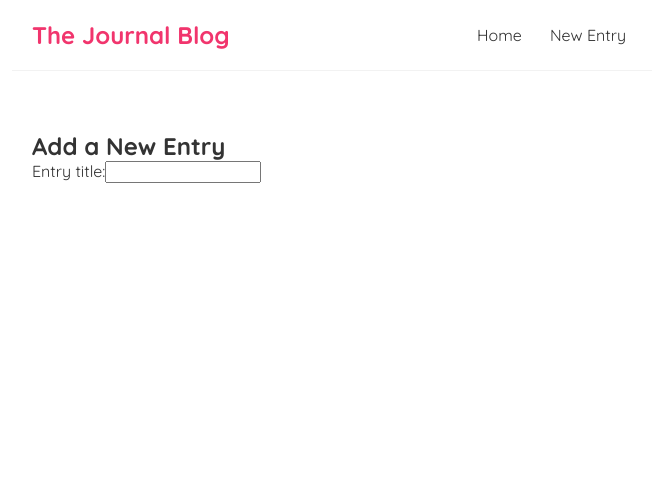
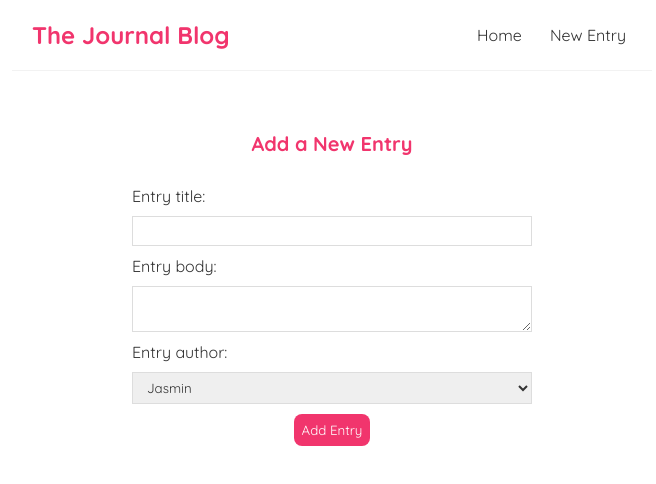
Before and after one commit to jsongcodes/journal-blog, a React (Create React App) app: page /create in a window 1280 px wide. Shown: the top 484 px of the page, without its empty margins (308-964 px from the left). Built offline with nearby package versions, Linux system fonts and the light colour scheme.

Commit message:
Added to the controlled form and made css edits

```diff
--- a/src/Create.js
+++ b/src/Create.js
@@ -5,6 +5,15 @@
       <form>
         <label>Entry title:</label>
         <input type="text" required />
+        <label>Entry body:</label>
+        <textarea
+        required></textarea>
+        <label>Entry author:</label>
+        <select>
+            <option value="Jasmin">Jasmin</option>
+            <option value="New User">New User</option>
+        </select>
+        <button>Add Entry</button>
       </form>
     </div>
   );
--- a/src/index.css
+++ b/src/index.css
@@ -1,6 +1,5 @@
 @import url('https://fonts.googleapis.com/css2?family=Quicksand:wght@300;400;500;600;700&display=swap');
 
-/* base styles */
 * {
   margin: 0;
   font-family: "Quicksand";
@@ -68,3 +67,33 @@
   border-radius: 8px;
   cursor: pointer;
 }
+.create {
+  max-width: 400px;
+  margin: 0 auto;
+  text-align: center;
+}
+.create label {
+  text-align: left;
+  display: block;
+}
+.create h2 {
+  font-size: 20px;
+  color: #f1356d;
+  margin-bottom: 30px;
+}
+.create input, .create textarea, .create select {
+  width: 100%;
+  padding: 6px 10px;
+  margin: 10px 0;
+  border: 1px solid #ddd;
+  box-sizing: border-box;
+  display: block;
+}
+.create button {
+  background: #f1356d;
+  color: #fff;
+  border: 0;
+  padding: 8px;
+  border-radius: 8px;
+  cursor: pointer;
+}
```
